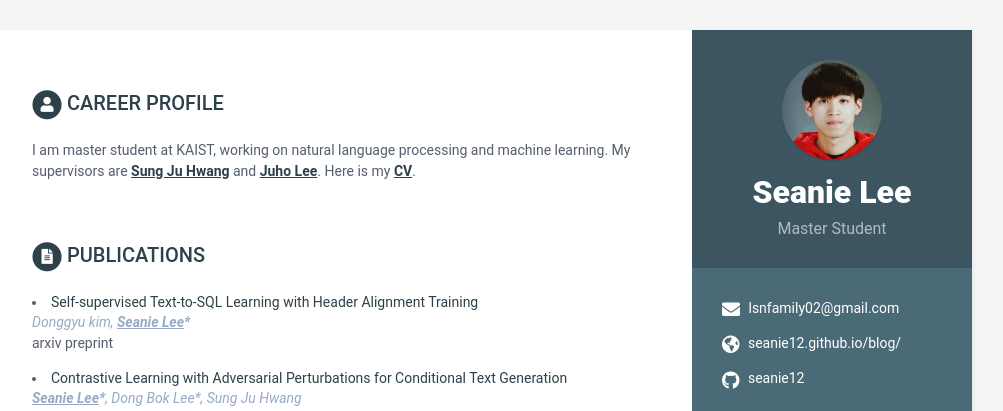
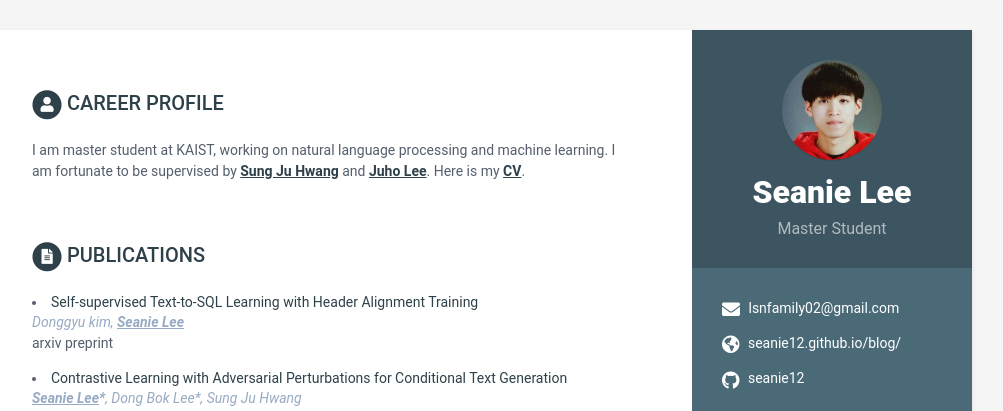
Before and after one commit to seanie12/seanie12.github.io, a Jekyll site: the page built from index.html, in a window 1280 px wide. Shown: the top 411 px of the page, without its empty margins (168-1171 px from the left). Built offline with Jekyll 4.4.1, drawn with Linux system fonts in a browser that asks for light colours.

Commit message:
Update data.yml

```diff
--- a/_data/data.yml
+++ b/_data/data.yml
@@ -45,7 +45,7 @@ sidebar:
 career-profile:
     title: Career Profile
     summary: |
-      I am master student at KAIST, working on natural language processing and machine learning. My supervisors are <a target="_blank"  href="http://www.sungjuhwang.com"><b><u>Sung Ju Hwang</u></b></a> and <a target="_blank"  href="https://juho-lee.github.io/"><b><u>Juho Lee</u></b></a>.
+      I am master student at KAIST, working on natural language processing and machine learning. I am fortunate to be supervised by <a target="_blank"  href="http://www.sungjuhwang.com"><b><u>Sung Ju Hwang</u></b></a> and <a target="_blank"  href="https://juho-lee.github.io/"><b><u>Juho Lee</u></b></a>.
       Here is my <a href="../cv/cv.pdf" class="link-in-list"><b><u>CV</u></b></a>.
 
 education:
@@ -90,7 +90,7 @@ publications:
     papers:
       - title: "Self-supervised Text-to-SQL Learning with Header Alignment Training"
         link: "https://arxiv.org/abs/2103.06402"
-        authors: Donggyu kim, <b><u>Seanie Lee</u>*</b>
+        authors: Donggyu kim, <b><u>Seanie Lee</u></b>
         conference: arxiv preprint
 
       - title: "Contrastive Learning with Adversarial Perturbations for Conditional Text Generation"
@@ -123,10 +123,6 @@ publications:
         authors: Reinald Kim Amplayo, <b><u>Seanie Lee</u></b>, and Min Song.
         conference: "Information Sciences 454 (2018): 200-215"
 
-# talks:
-#     title:Invited Talks
-#     venues:
-#         -title: Tech. talk, NAVER corp., Korea, December. 2020, prsenting our ACL 2020 paper.
 
 projects:
     title: Projects
```
